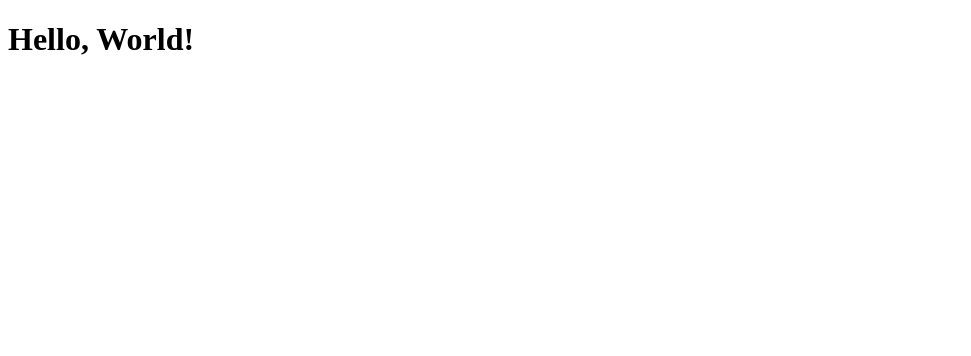
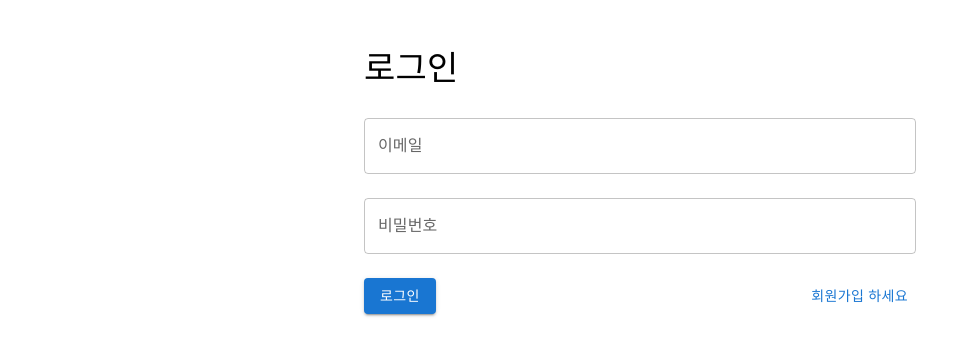
Before and after one commit to haeyeongcho/simple-todo-list-frontend, a React (Create React App) app: page /auth in a window 1280 px wide. Shown: the top 356 px of the page, without its empty margins (0-971 px from the left). Built offline with nearby package versions, Linux system fonts and the light colour scheme.

Commit message:
feat: 기본 라우팅 설정 및 인증 페이지 추가
- App.js에서 React Router 설정
- 인증 페이지(Auth) 경로 추가
- 기본 레이아웃을 위한 MUI Container 적용

```diff
--- a/src/App.js
+++ b/src/App.js
@@ -1,8 +1,18 @@
+// src/App.js
+import { Container } from "@mui/material";
+import React from "react";
+import { Route, BrowserRouter as Router, Routes } from "react-router-dom";
+import Auth from "./pages/Auth";
+
 function App() {
   return (
-    <div className="App">
-      <h1>Hello, World!</h1>
-    </div>
+    <Container sx={{ p: 5 }} maxWidth="lg">
+      <Router>
+        <Routes>
+          <Route path="/auth" element={<Auth />} />
+        </Routes>
+      </Router>
+    </Container>
   );
 }
 
```
